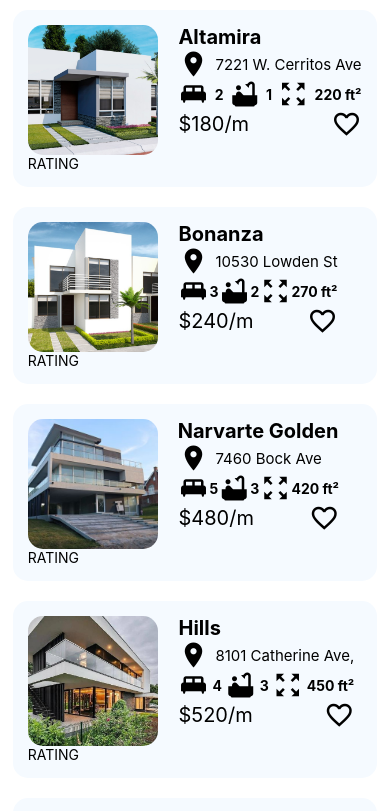
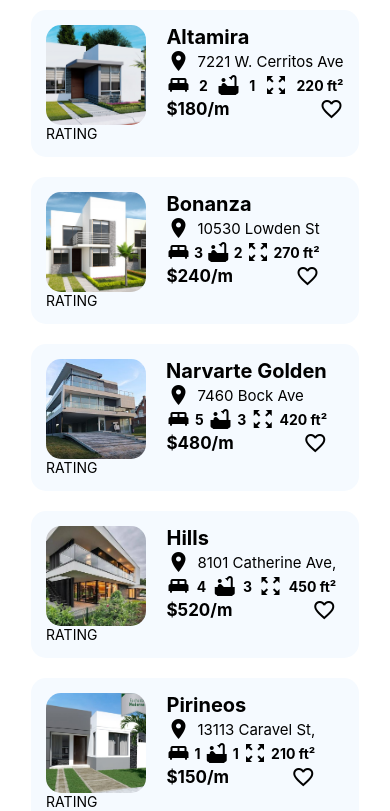
Before and after one commit to BC-MAY-21-RN/kata-04-inmobiliaria-yovanha, a React Native app in the folder InmobiliariaApp/: screen / in a window 390 px wide. Shown: the top 811 px of the page. Built offline with nearby package versions, Linux system fonts and the light colour scheme.

Commit message:
Icons added

```diff
--- a/InmobiliariaApp/components/HouseItem.js
+++ b/InmobiliariaApp/components/HouseItem.js
@@ -1,11 +1,9 @@
 import React from 'react';
 import {StyleSheet, View, Text, Image, ScrollView} from 'react-native';
-
-import { Icon } from 'react-native-elements'
+import { Icon } from 'react-native-elements';
 
 export default function HouseItem({imageUri,name, address, size, price, bedroom, bathroom}) {
     return(
-
         <View style = {styles.houseContainer}>
             <View style = {styles.imgContainer}>
                 <Image source = {imageUri} style = {styles.images}/>
@@ -14,21 +12,21 @@ export default function HouseItem({imageUri,name, address, size, price, bedroom,
             <View style = {styles.infoContainer}>
                 <Text style = {styles.houseName}>{name}</Text>
                 <View style = {styles.address}>
-                    <Icon name = 'place' size = {30} color = "black"/>
+                    <Icon name = 'place' color = "black"/>
                     <Text style = {styles.addressText}>{address}</Text>
                 </View>
 
                 <View style = {styles.details}>
-                    <Icon name = 'king-bed' size = {30} color = "black"/>
+                    <Icon name = 'king-bed' color = "black"/>
                     <Text style = {styles.infoText}>{bedroom}</Text>
-                    <Icon name = 'bathtub' size = {30} color = "black"/>
+                    <Icon name = 'bathtub' color = "black"/>
                     <Text style = {styles.infoText}>{bathroom}</Text>
-                    <Icon name = 'zoom-out-map' size = {30} color = "black"/>
+                    <Icon name = 'zoom-out-map' color = "black"/>
                     <Text style = {styles.infoText}>{size}</Text>
                 </View>
                 <View style = {styles.price}>
-                     <Text style = {{fontSize: 20}}>{price}</Text>
-                     <Icon name = 'favorite-border' size = {30} color = "black"/>
+                     <Text style = {styles.priceText}>{price}</Text>
+                     <Icon name = 'favorite-border' color = "black"/>
                 </View>
             </View>
         </View>
@@ -51,8 +49,8 @@ const styles = StyleSheet.create({
     },
     images:{
         borderRadius: 15,
-        height: 130,
-        width: 130,
+        height: 100,
+        width: 100,
     },
     infoContainer:{
         paddingLeft: 20,
@@ -76,6 +74,11 @@ const styles = StyleSheet.create({
     price: {
         flexDirection: 'row',
         alignItems: 'center',
-        justifyContent: 'space-between'
+        justifyContent: 'space-between',
+        fontSize: 15
+    },
+    priceText: {
+        fontSize: 17,
+        fontWeight: '700'
     },
 });
--- a/InmobiliariaApp/components/VerticalList.js
+++ b/InmobiliariaApp/components/VerticalList.js
@@ -18,7 +18,6 @@ export default function VerticalList({data}) {
                             size={houses.size}
                             price={houses.price}
                         />
-
                     ))
                 }
             </ScrollView>
--- a/InmobiliariaApp/package.json
+++ b/InmobiliariaApp/package.json
@@ -10,6 +10,7 @@
     "lint": "eslint ."
   },
   "dependencies": {
+    "@react-native-community/checkbox": "^0.5.8",
     "react": "17.0.1",
     "react-native": "0.64.2",
     "react-native-elements": "^3.4.2",
--- a/InmobiliariaApp/screens/MainScreen.js
+++ b/InmobiliariaApp/screens/MainScreen.js
@@ -1,5 +1,5 @@
 import React from 'react';
-import { StyleSheet, View, SafeAreaView, ScrollView } from 'react-native';
+import { StyleSheet, View, SafeAreaView, ScrollView} from 'react-native';
 import VerticalList from '../components/VerticalList';
 import data from '../data';
 
```
Also changed, not shown: 3 other files (tests, documents, lock files or other folders).
